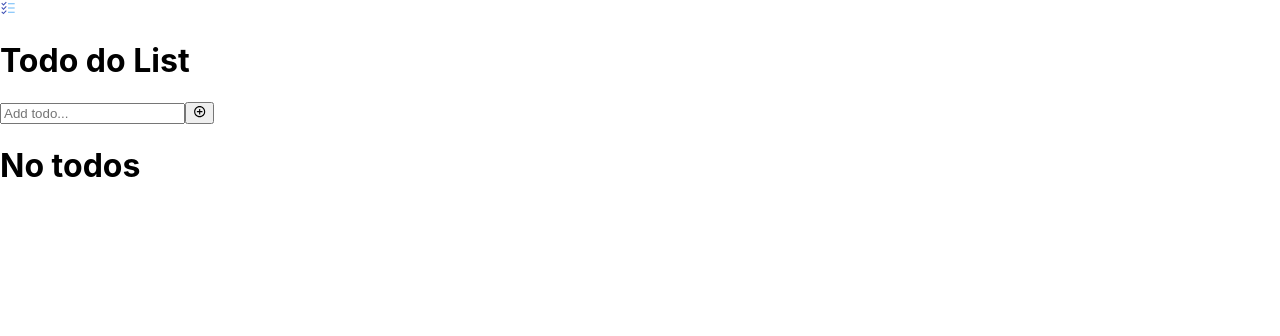
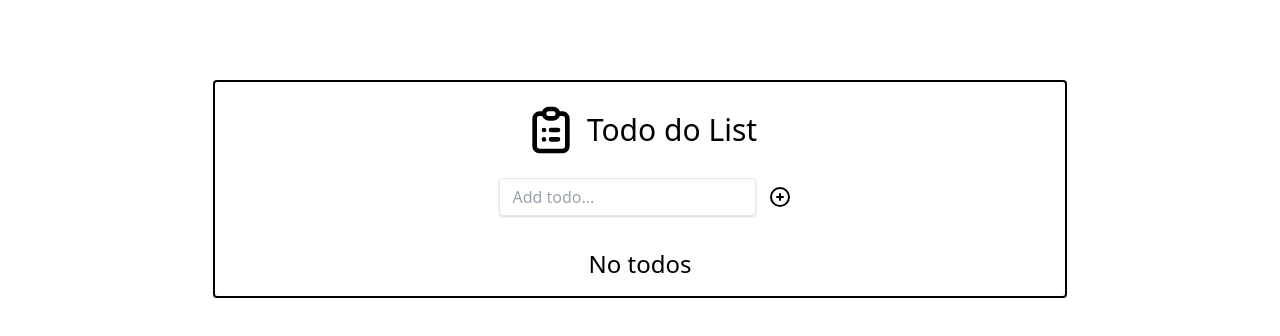
Before and after one commit to leonardo-pinto/todo-react-redux, a React (Create React App) app: page / in a window 1280 px wide. Shown: the top 336 px of the page. Built offline with nearby package versions, Linux system fonts and the light colour scheme.

Commit message:
initial style up to 640px using tailwindcss

```diff
--- /dev/null
+++ b/craco.config.js
@@ -0,0 +1,11 @@
+/* eslint-disable global-require */
+module.exports = {
+  style: {
+    postcss: {
+      plugins: [
+        require('tailwindcss'),
+        require('autoprefixer'),
+      ],
+    },
+  },
+};
--- a/public/index.html
+++ b/public/index.html
@@ -24,7 +24,7 @@
       work correctly both with client-side routing and a non-root public URL.
       Learn how to configure a non-root public URL by running `npm run build`.
     -->
-    <title>React App</title>
+    <title>Todo List</title>
   </head>
   <body>
     <noscript>You need to enable JavaScript to run this app.</noscript>
--- a/src/App.css
+++ /dev/null
@@ -1,13 +0,0 @@
-body {
-  margin: 0;
-  font-family: -apple-system, BlinkMacSystemFont, 'Segoe UI', 'Roboto', 'Oxygen',
-    'Ubuntu', 'Cantarell', 'Fira Sans', 'Droid Sans', 'Helvetica Neue',
-    sans-serif;
-  -webkit-font-smoothing: antialiased;
-  -moz-osx-font-smoothing: grayscale;
-}
-
-code {
-  font-family: source-code-pro, Menlo, Monaco, Consolas, 'Courier New',
-    monospace;
-}
--- a/src/App.jsx
+++ b/src/App.jsx
@@ -1,4 +1,3 @@
-import './App.css';
 import { useDispatch, useSelector } from 'react-redux';
 import Header from './components/header/Header';
 import TodoInput from './components/input/TodoInput';
@@ -37,7 +36,7 @@ function App() {
   };
 
   return (
-    <div>
+    <div className="w-2/3 mt-20 mx-auto border-2 border-solid border-black rounded">
       <Header />
       <TodoInput handleAddButtonClick={handleAddButtonClick} />
       { todoList.length > 0
@@ -55,7 +54,7 @@ function App() {
             ))}
           </div>
         )
-        : <h1>No todos</h1>}
+        : <h1 className="p-4 text-2xl text-center">No todos</h1>}
     </div>
   );
 }
--- a/src/components/header/Header.jsx
+++ b/src/components/header/Header.jsx
@@ -1,14 +1,25 @@
 import React from 'react';
-import { FcTodoList } from 'react-icons/fc';
 
 function Header() {
   return (
-    <header>
-      <FcTodoList data-testid="logo" />
-      <h1 data-testid="title">
-        Todo do List
-      </h1>
-    </header>
+    <div className="flex justify-center items-center m-4">
+      <svg
+        data-testid="logo"
+        className="w-16 h-16 p-1"
+        fill="none"
+        stroke="currentColor"
+        viewBox="0 0 24 24"
+        xmlns="http://www.w3.org/2000/svg"
+      >
+        <path
+          strokeLinecap="round"
+          strokeLinejoin="round"
+          strokeWidth={2}
+          d="M9 5H7a2 2 0 00-2 2v12a2 2 0 002 2h10a2 2 0 002-2V7a2 2 0 00-2-2h-2M9 5a2 2 0 002 2h2a2 2 0 002-2M9 5a2 2 0 012-2h2a2 2 0 012 2m-3 7h3m-3 4h3m-6-4h.01M9 16h.01"
+        />
+      </svg>
+      <h1 className="text-3xl p-1"> Todo do List </h1>
+    </div>
   );
 }
 
--- a/src/components/input/TodoInput.jsx
+++ b/src/components/input/TodoInput.jsx
@@ -1,6 +1,5 @@
 import React, { useState, useEffect } from 'react';
 import PropTypes from 'prop-types';
-import { RiAddCircleLine } from 'react-icons/ri';
 
 function TodoInput(props) {
   const [todo, setTodo] = useState('');
@@ -12,23 +11,36 @@ function TodoInput(props) {
   }, [handleAddButtonClick]);
 
   return (
-    <div data-testid="inputContainer">
-      <label htmlFor="todoInput">
+    <div className="flex justify-center items-center m-4" data-testid="inputContainer">
       <input
+        className="shadow appearance-none border rounded mx-3 py-2 px-3 text-gray-700 leading-tight focus:outline-none focus:shadow-outline"
         type="text"
         name="todoInput"
+        maxLength="30"
         placeholder="Add todo..."
         data-testid="todoInput"
         value={todo}
         onChange={(e) => setTodo(e.target.value)}
       />
-      </label>
       <button
         type="button"
         data-testid="addButton"
         onClick={() => handleAddButtonClick(todo)}
       >
-        <RiAddCircleLine />
+        <svg
+          className="w-6 h-6"
+          fill="none"
+          stroke="currentColor"
+          viewBox="0 0 24 24"
+          xmlns="http://www.w3.org/2000/svg"
+        >
+          <path
+            strokeLinecap="round"
+            strokeLinejoin="round"
+            strokeWidth={2}
+            d="M12 9v3m0 0v3m0-3h3m-3 0H9m12 0a9 9 0 11-18 0 9 9 0 0118 0z"
+          />
+        </svg>
       </button>
     </div>
   );
--- a/src/components/listTodos/ListTodos.jsx
+++ b/src/components/listTodos/ListTodos.jsx
@@ -1,8 +1,5 @@
 import React, { useState, useEffect } from 'react';
 import PropTypes from 'prop-types';
-import { RiDeleteBin6Line as DeleteIcon, RiCheckboxCircleLine as ConfirmEditIcon } from 'react-icons/ri';
-import { ImCancelCircle as CancelIcon } from 'react-icons/im';
-import { BiEdit as EditIcon } from 'react-icons/bi';
 
 function ListTodos(props) {
   const {
@@ -29,14 +26,15 @@ function ListTodos(props) {
     <div data-testid="itemContainer">
       { !editEnabled
         ? (
-          <div>
+          <div className="space-x-4 flex justify-center items-center p-4">
             <input
+              className="w-4 h-4 p-2"
               type="checkbox"
               data-testid="completedCheckbox"
               checked={completed}
               onChange={() => setCompleted(!completed)}
             />
-            <p data-testid="itemTodo">
+            <p className="w-3/4 p-2" data-testid="itemTodo">
               {text}
             </p>
             <button
@@ -44,22 +42,40 @@ function ListTodos(props) {
               data-testid="deleteButton"
               onClick={() => handleDeleteButtonClick(id)}
             >
-              <DeleteIcon />
+              <svg
+                className="w-10 h-10 p-2"
+                fill="none"
+                stroke="currentColor"
+                viewBox="0 0 24 24"
+                xmlns="http://www.w3.org/2000/svg"
+              >
+                <path strokeLinecap="round" strokeLinejoin="round" strokeWidth={2} d="M19 7l-.867 12.142A2 2 0 0116.138 21H7.862a2 2 0 01-1.995-1.858L5 7m5 4v6m4-6v6m1-10V4a1 1 0 00-1-1h-4a1 1 0 00-1 1v3M4 7h16" />
+              </svg>
             </button>
             <button
               type="button"
               data-testid="editButton"
               onClick={() => setEditEnabled(!editEnabled)}
             >
-              <EditIcon />
+              <svg
+                className="w-10 h-10 p-2"
+                fill="none"
+                stroke="currentColor"
+                viewBox="0 0 24 24"
+                xmlns="http://www.w3.org/2000/svg"
+              >
+                <path strokeLinecap="round" strokeLinejoin="round" strokeWidth={2} d="M11 5H6a2 2 0 00-2 2v11a2 2 0 002 2h11a2 2 0 002-2v-5m-1.414-9.414a2 2 0 112.828 2.828L11.828 15H9v-2.828l8.586-8.586z" />
+              </svg>
             </button>
           </div>
         )
         : (
-          <div>
+          <div className="space-x-4 flex justify-center items-center p-4">
             <input
+              className="shadow appearance-none border rounded mx-3 py-2 px-3 text-gray-700 leading-tight focus:outline-none focus:shadow-outline"
               data-testid="editTodoInput"
               type="text"
+              maxLength="30"
               value={editedTodoText}
               onChange={(e) => setEditedTodoText(e.target.value)}
             />
@@ -68,14 +84,30 @@ function ListTodos(props) {
               data-testid="confirmEditButton"
               onClick={() => confirmEditButtonClick()}
             >
-              <ConfirmEditIcon />
+              <svg
+                className="w-10 h-10 p-2"
+                fill="none"
+                stroke="currentColor"
+                viewBox="0 0 24 24"
+                xmlns="http://www.w3.org/2000/svg"
+              >
+                <path strokeLinecap="round" strokeLinejoin="round" strokeWidth={2} d="M9 12l2 2 4-4m6 2a9 9 0 11-18 0 9 9 0 0118 0z" />
+              </svg>
             </button>
             <button
               type="button"
               data-testid="cancelEditButton"
               onClick={() => setEditEnabled(!editEnabled)}
             >
-              <CancelIcon />
+              <svg
+                className="w-10 h-10 p-2"
+                fill="none"
+                stroke="currentColor"
+                viewBox="0 0 24 24"
+                xmlns="http://www.w3.org/2000/svg"
+              >
+                <path strokeLinecap="round" strokeLinejoin="round" strokeWidth={2} d="M10 14l2-2m0 0l2-2m-2 2l-2-2m2 2l2 2m7-2a9 9 0 11-18 0 9 9 0 0118 0z" />
+              </svg>
             </button>
           </div>
         )}
--- /dev/null
+++ b/src/index.css
@@ -0,0 +1,3 @@
+@tailwind base;
+@tailwind components;
+@tailwind utilities;
--- a/src/index.jsx
+++ b/src/index.jsx
@@ -1,6 +1,7 @@
 import React from 'react';
 import ReactDOM from 'react-dom';
 import { Provider } from 'react-redux';
+import './index.css';
 import App from './App';
 import store from './redux/store';
 
--- /dev/null
+++ b/tailwind.config.js
@@ -0,0 +1,11 @@
+module.exports = {
+  purge: ['./src/**/*.{js,jsx,ts,tsx}', './public/index.html'],
+  darkMode: false, // or 'media' or 'class'
+  theme: {
+    extend: {},
+  },
+  variants: {
+    extend: {},
+  },
+  plugins: [],
+};
```
Also changed, not shown: package.json (+10 -4 lines), 1 other file (tests, documents, lock files or other folders). Lines whose indentation alone changed are shown as unchanged.
